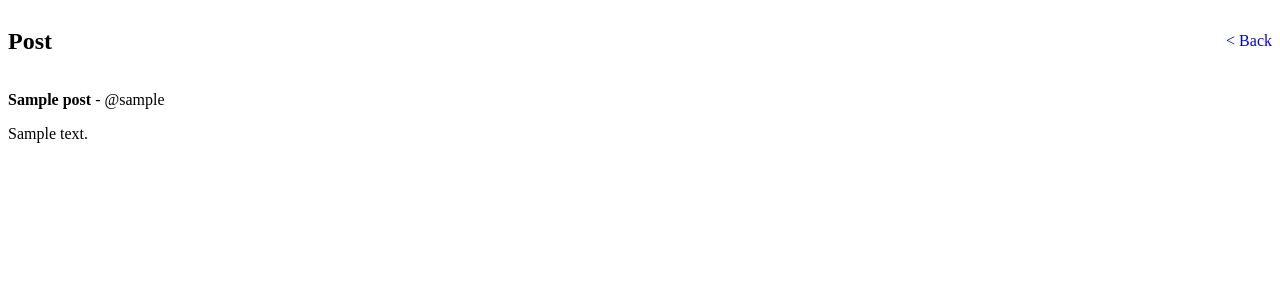
After one commit to TomMazzag/Chitter-Challenge, a Flask app: template templates/post.html in a window 1280 px wide. The commit adds this page. Shown: the top 300 px of the page. Run offline with Flask 3, Linux system fonts and the light colour scheme; the template is opened without the code that fills it: most values are stand-ins (such as "Sample title", 1, 10 or a date in 2020).

Commit message:
Added logged in details, individual post page and basic css

```diff
--- a/app.py
+++ b/app.py
@@ -5,6 +5,7 @@ from lib.user import User
 from lib.user_repository import UserRepository
 from lib.post import Post
 from lib.post_repository import PostRepository
+import pickle
 
 import secrets
 app = Flask(__name__)
@@ -20,22 +21,38 @@ def get_menu():
     post_repo = PostRepository(connection)
     posts = post_repo.get_all()
 
-    username = session.get('username', 'Guest')
+    username = 'Guest'
     logged_in = session.get('logged_in', False)
+    user_retrieve = session.get('user', None)
+    if user_retrieve:
+        user = pickle.loads(user_retrieve)
+        username = user.username
+
     return render_template('index.html', posts = posts, user=username, logged_in=logged_in)
 
 
 @app.route('/chitter/post/new')
 def new_post():
-    user_id = session.get('username')
-    return render_template('new_post.html', user = user_id)
+    user_retrieve = session.get('user', None)
+    user = pickle.loads(user_retrieve)
+    username = user.username
+    return render_template('new_post.html', user = username)
+
+@app.route('/chitter/post/<id>')
+def get_single_post(id):
+    connection = get_flask_database_connection(app)
+    post_repo = PostRepository(connection)
+    post = post_repo.get_one_post(id)
+    return render_template('post.html', post = post)
 
 @app.route('/chitter', methods = ['POST'])
 def add_new_post():
     connection = get_flask_database_connection(app)
     repo = PostRepository(connection)
     content = request.form['content']
-    user_id = request.form['user_id']
+    user_retrieve = session.get('user', None)
+    user = pickle.loads(user_retrieve)
+    user_id = user.id
     post = Post(None,
                 content,
                 user_id)
@@ -49,13 +66,13 @@ def user_login():
 @app.route('/chitter/login', methods = ['POST'])
 def login_user():
     connection = get_flask_database_connection(app)
-    print(connection)
     repo = UserRepository(connection)
     user = request.form['user']
     password = request.form['password']
     if repo.verify_password(user, password):
-        session['username'] = repo.find_user(user)
         session['logged_in'] = True
+        user_details = repo.logged_in_user_details(repo.find_user(user))
+        session['user'] = pickle.dumps(user_details)
         return redirect('/chitter')
     return render_template('login.html', errors = "Incorrect username or password")
 
@@ -76,18 +93,15 @@ def add_user():
                 username,
                 email,
                 password)
-    print(user.is_valid())
     if user.is_valid():
         create = repo.create(user)
-        print(create)
         if not create:
             error = 'Username or email already exists'
             return render_template("signup.html", errors=error)
         return redirect('/chitter')
     error = 'There was an error in your submission, one or more of the fields is empty'
-    print(error)
     return render_template("signup.html", errors=error)
 
-#Only runs if ran through terminal on port 5001
+
 if __name__ == '__main__':
     app.run(debug=True, port=int(os.environ.get('PORT', 5001)))
--- a/lib/post_repository.py
+++ b/lib/post_repository.py
@@ -25,7 +25,7 @@ class PostRepository():
         return post[0]
 
     def get_all(self):
-        post = self._connection.execute("SELECT posts.content, users.name, users.username \
+        post = self._connection.execute("SELECT posts.id, posts.content, users.name, users.username \
                                  FROM posts \
                                  JOIN users \
                                  ON users.id = posts.user_id;")
--- a/lib/user_repository.py
+++ b/lib/user_repository.py
@@ -1,6 +1,7 @@
 from lib.user import User
 import bcrypt
 from psycopg.errors import UniqueViolation
+from lib.logged_in_user import User_logged_in
 
 class UserRepository():
     def __init__(self, connection):
@@ -47,3 +48,8 @@ class UserRepository():
         hashed_database_pw = self._connection.execute('SELECT hashed_password from users WHERE id = %s', [users_id])[0]['hashed_password']
         verified = bcrypt.checkpw(password.encode('utf-8'), hashed_database_pw)
         return verified
+
+    def logged_in_user_details(self, id):
+        rows = self._connection.execute('SELECT id, name, username, email from users WHERE id = %s', [id])
+        row = rows[0]
+        return User(row['id'], row['name'], row["username"], row["email"], None)
--- a/static/index.css
+++ b/static/index.css
@@ -9,16 +9,27 @@ nav {
 }
 
 #posts {
-    margin: 5px;
     background-color: grey;
     padding: 15px;
     border-radius: 20px;
     height: 1000px;
+    color: lightgrey;
 }
 
 .post {
+    color: black;
     background-color: lightgray;
     padding: 10px;
     border-radius: 30px;
     max-width: 30%;
+    margin-bottom: 5px;
 }
+
+.post_click {
+    text-decoration: none;
+    color: inherit;
+}
+
+a {
+    text-decoration: none;
+}
--- a/templates/index.html
+++ b/templates/index.html
@@ -29,8 +29,11 @@
 
         {% for post in posts %}
             <div class="post">
+                <a href="/chitter/post/{{post['id']}}" class="post_click">
                 <p><b>{{ post['name'] }}</b> - @{{ post['username'] }}</p>
                 <p>{{ post['content'] }}</p>
+                <p>{{post['id']}}</p>
+                </a>
             </div>
 
         {% endfor %}
--- a/templates/new_post.html
+++ b/templates/new_post.html
@@ -22,7 +22,6 @@
 
     <form action="/chitter" method="POST" style="margin-bottom: 40px;">
         <p>
-            UserID:
             <p>{{ user }}</p>
         </p>
         <p>
--- /dev/null
+++ b/templates/post.html
@@ -0,0 +1,18 @@
+<!DOCTYPE html>
+<html lang="en">
+<head>
+    <meta charset="UTF-8">
+    <meta name="viewport" content="width=device-width, initial-scale=1.0">
+    <title>Post by {{post['name']}}</title>
+    <link rel="stylesheet" href="{{ url_for('static', filename='index.css') }}">
+</head>
+<body>
+    <nav>
+        <h1>Post</h1>
+        <a href="/chitter" style="float: right;">&lt; Back</a>
+    </nav>
+
+    <p><b>{{ post['name'] }}</b> - @{{ post['username'] }}</p>
+    <p>{{ post['content'] }}</p>
+</body>
+</html>
```
Also changed, not shown: lib/logged_in_user.py (added, +10 -0 lines).
